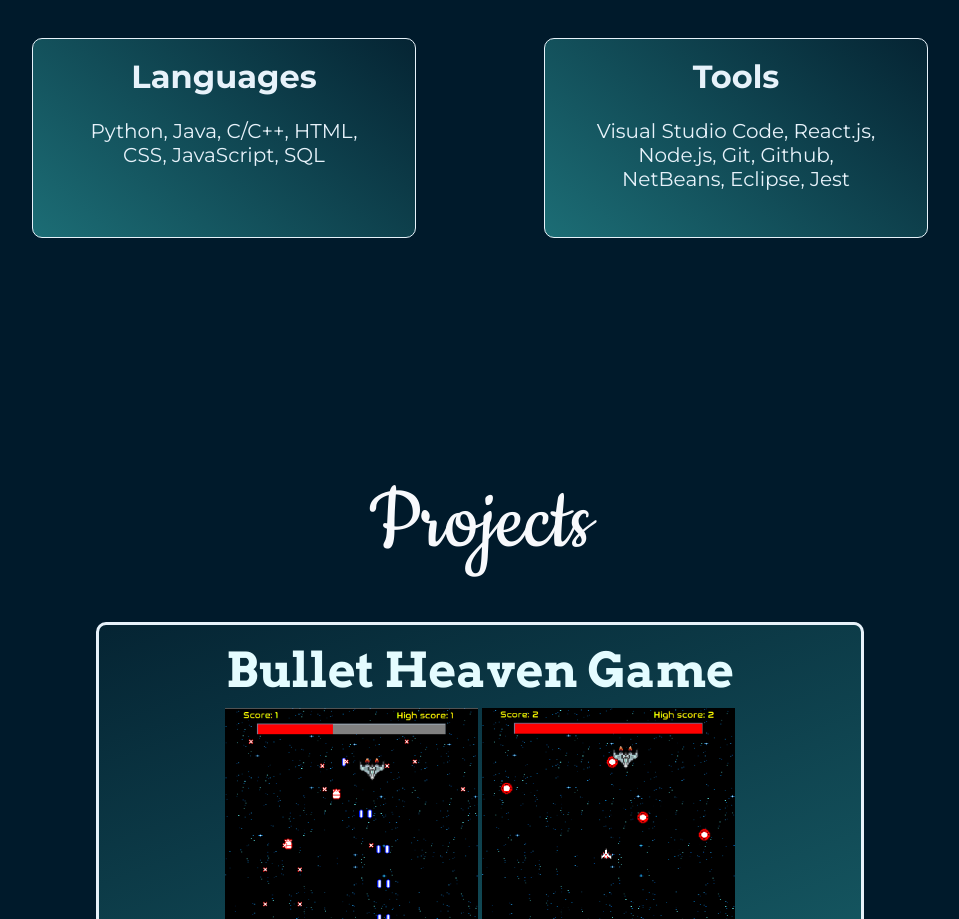
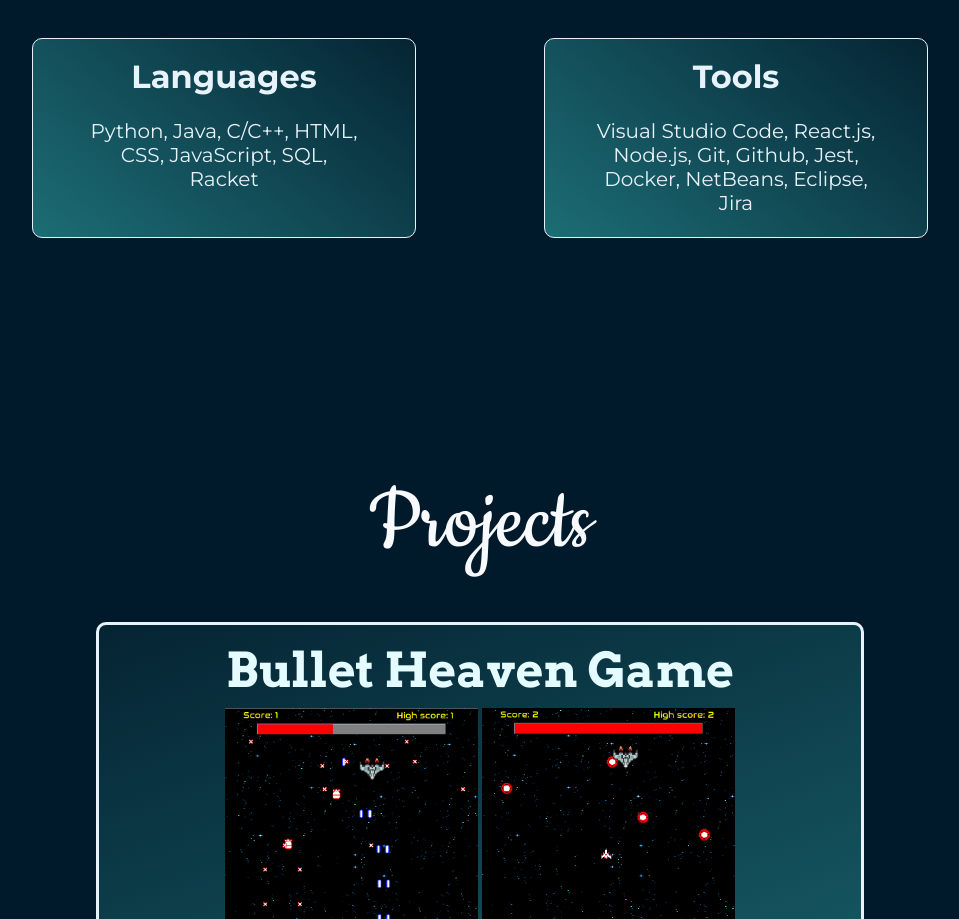
Before and after one commit to Eric13531/Eric13531.github.io, a React (Create React App) app: page / in a window 1280 px wide. Shown: the part 1258-2177 px from the top of the page, without its empty margins (160-1119 px from the left). Built offline with nearby package versions, Linux system fonts and the light colour scheme.

Commit message:
minor changes v2.0.1

```diff
--- a/src/components/Skills-page/Card.js
+++ b/src/components/Skills-page/Card.js
@@ -5,12 +5,12 @@ export default function Card(props) {
   let text2;
   if (props.name === "card1") {
     title = "Languages";
-    text = "Python, Java, C/C++, HTML, CSS, JavaScript, SQL";
+    text = "Python, Java, C/C++, HTML, CSS, JavaScript, SQL, Racket";
     group = "smallCard";
   } else if (props.name === "card2") {
     title = "Tools";
     text =
-      "Visual Studio Code, React.js, Node.js, Git, Github, NetBeans, Eclipse, Jest";
+      "Visual Studio Code, React.js, Node.js, Git, Github, Jest, Docker, NetBeans, Eclipse, Jira";
     group = "smallCard";
   } else if (props.name === "card3") {
     title = "";
```
